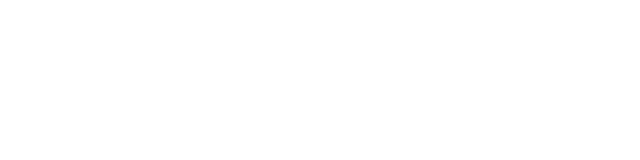
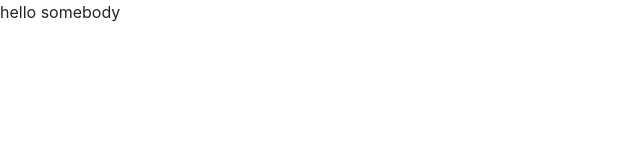
Before and after one commit to SumanIslam/DoorToNikah, a React (Create React App) app: page /biodata/registration in a window 1280 px wide. Before the commit this address had no page. Shown: the top 160 px of the page, without its empty margins (0-640 px from the left). Built offline with nearby package versions, Linux system fonts and the light colour scheme; a web font is replaced by a local one.

Commit message:
add registration route and make it protected

```diff
--- a/src/App.js
+++ b/src/App.js
@@ -10,10 +10,15 @@ import ContactPage from './page/contact-page';
 import TutorialPage from './page/tutorial-page';
 import LoginPage from './page/login-page';
 import SignUpPage from './page/signup-page';
+import RegistrationPage1 from './page/registration-page.component';
+
+// require auth
+import RequireAuth from './services/requireAuth';
 
 function App() {
   return (
 		<Routes>
+			{/* public routes */}
 			<Route path='/' element={<Homepage />} />
 			<Route path='/about' element={<AboutUs />} />
 			<Route path='/faq' element={<FaqPage />} />
@@ -23,6 +28,10 @@ function App() {
 			<Route path='/tutorial' element={<TutorialPage />} />
 			<Route path='/login' element={<LoginPage />} />
 			<Route path='/signup' element={<SignUpPage />} />
+			{/* protected routes */}
+			<Route path='/biodata' element={<RequireAuth />}>
+				<Route path='registration' element={<RegistrationPage1 />} />
+			</Route>
 		</Routes>
 	);
 }
--- a/src/component/header/header.component.jsx
+++ b/src/component/header/header.component.jsx
@@ -91,7 +91,7 @@ const Header = () => {
 							<li className='btn btn-pink space'>লগইন</li>
 						</Link>
 					)}
-					<Link className='nav-link purple-color' to='/registration'>
+					<Link className='nav-link purple-color' to='/biodata/registration'>
 						<li className='btn btn-purple space'>ফ্রি রেজিষ্ট্রেশন</li>
 					</Link>
 				</div>
--- a/src/component/login/login.component.jsx
+++ b/src/component/login/login.component.jsx
@@ -23,7 +23,7 @@ import useAuth from '../../hooks/useAuth';
 import './login.styles.scss';
 
 // request
-import { httpLoginUser } from '../../hooks/request';
+import { httpLoginUser } from '../../services/request';
 
 // react toastify
 import { toast, ToastContainer } from 'react-toastify';
--- a/src/component/logout-consent/logout-consent.component.jsx
+++ b/src/component/logout-consent/logout-consent.component.jsx
@@ -1,6 +1,8 @@
 import { useNavigate } from 'react-router-dom';
 
 // mui dialogue
+import CancelIcon from '@mui/icons-material/Cancel';
+import CheckCircleIcon from '@mui/icons-material/CheckCircle';
 import Avatar from '@mui/material/Avatar';
 import { blue, red } from '@mui/material/colors';
 import Dialog from '@mui/material/Dialog';
@@ -10,11 +12,9 @@ import ListItem from '@mui/material/ListItem';
 import ListItemAvatar from '@mui/material/ListItemAvatar';
 import ListItemText from '@mui/material/ListItemText';
 import PropTypes from 'prop-types';
-import CheckCircleIcon from '@mui/icons-material/CheckCircle';
-import CancelIcon from '@mui/icons-material/Cancel';
 
 // api request handler
-import { httpLogOutUser } from '../../hooks/request';
+import { httpLogOutUser } from '../../services/request';
 
 // auth
 import useAuth from '../../hooks/useAuth';
--- /dev/null
+++ b/src/page/registration-page.component.jsx
@@ -0,0 +1,11 @@
+import React from 'react'
+
+const  RegistrationPage1 = () => {
+  return (
+    <div>
+      hello somebody
+    </div>
+  )
+}
+
+export default RegistrationPage1;
--- /dev/null
+++ b/src/services/requireAuth.js
@@ -0,0 +1,24 @@
+import { useLocation, Navigate, Outlet} from 'react-router-dom';
+import useAuth from '../hooks/useAuth';
+
+const RequireAuth = () => {
+	// const { auth } = useAuth();
+
+  const isLoggedIn = true;
+
+  const location = useLocation();
+  // console.log('auth: ', auth);
+
+  // return (
+  //   auth?.userId
+  //       ? <Outlet />
+  //       : <Navigate to='/login' state={{from: location}} replace />
+  // )
+  return (
+    isLoggedIn
+        ? <Outlet />
+        : <Navigate to='/login' state={{from: location}} replace />
+  )
+}
+
+export default RequireAuth;
```
Also changed, not shown: src/component/signup/singup-component.jsx (+10 -10 lines), src/services/request.js (renamed from src/hooks/request.js).
